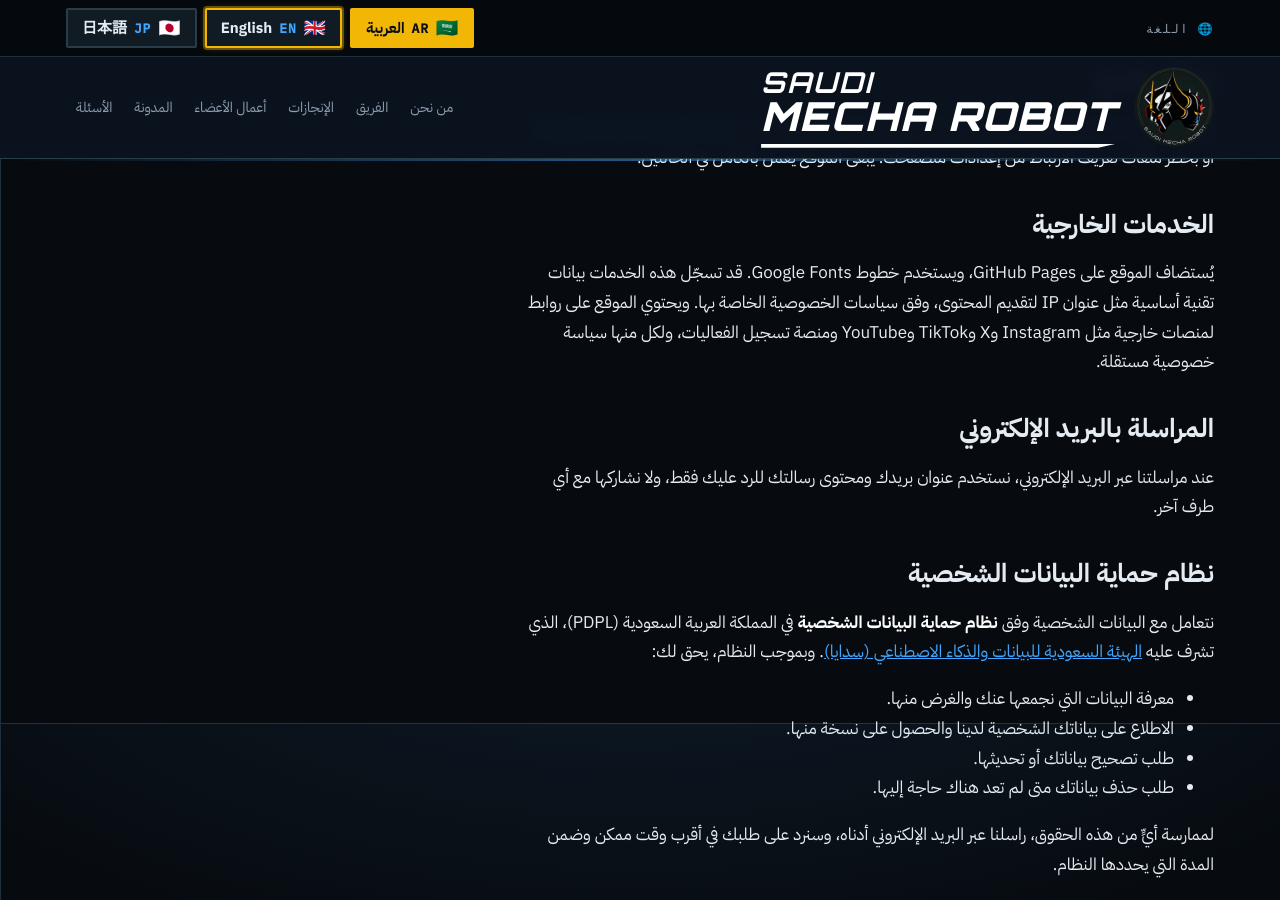
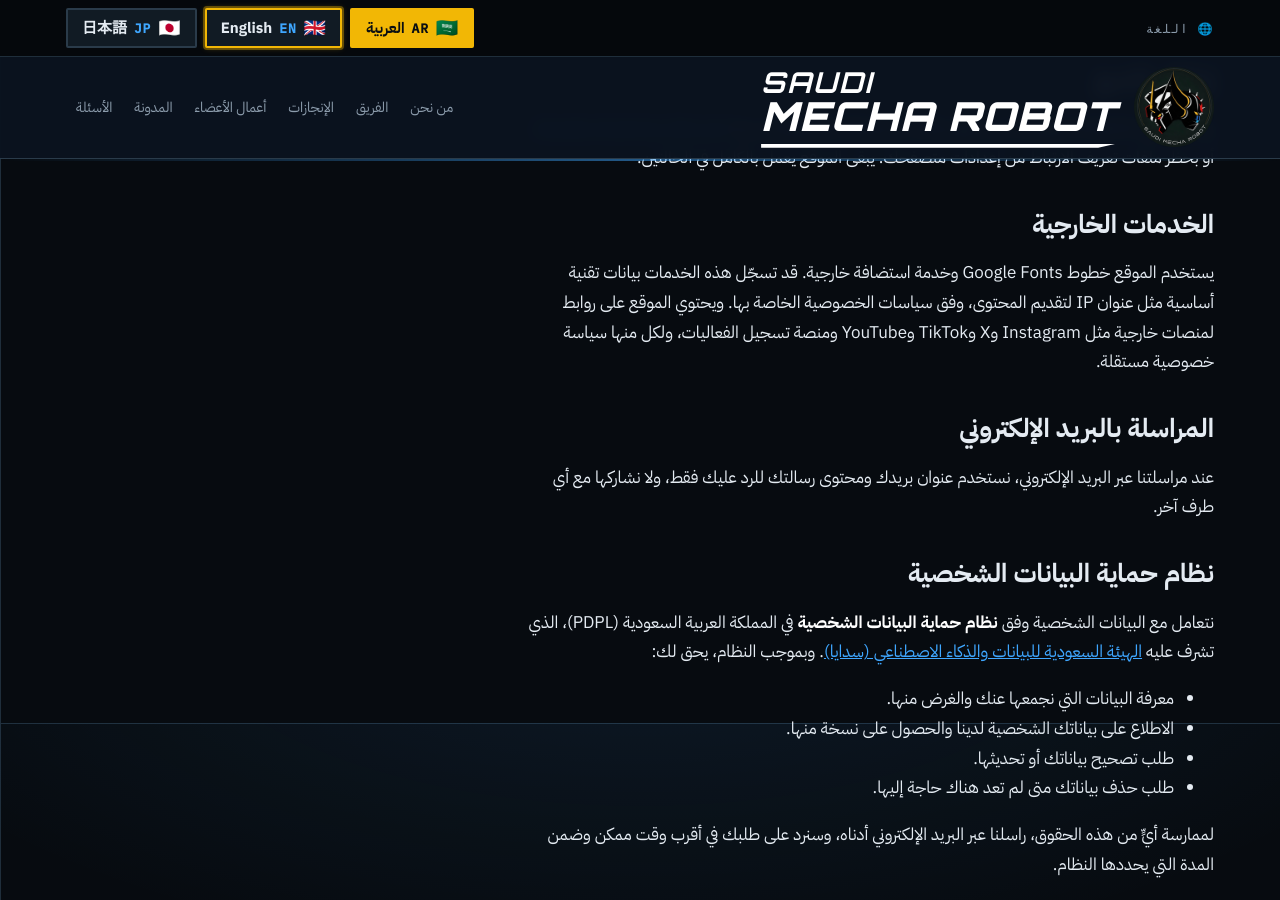
Before and after one commit to SaudiMechaRobot/SaudiMechaRobot.github.io, a Jekyll site: the page built from privacy/index.html, in a window 1280 px wide and 900 px high, scrolled down 1077 px. Built offline with Jekyll 4.4.1, drawn with Linux system fonts in a browser that asks for light colours; some web fonts are replaced.

Commit message:
Add files via upload

```diff
--- a/privacy/index.html
+++ b/privacy/index.html
@@ -35,7 +35,7 @@ description: كيف يتعامل موقع نادي Saudi Mecha Robot مع بيا
 <p>يمكنك منع Google Analytics من جمع بياناتك عبر إضافة المتصفح الرسمية <a href="https://tools.google.com/dlpage/gaoptout" target="_blank" rel="noopener">Google Analytics Opt-out</a>، أو بحظر ملفات تعريف الارتباط من إعدادات متصفحك. يبقى الموقع يعمل بالكامل في الحالتين.</p>
 
 <h2>الخدمات الخارجية</h2>
-<p>يُستضاف الموقع على GitHub Pages، ويستخدم خطوط Google Fonts. قد تسجّل هذه الخدمات بيانات تقنية أساسية مثل عنوان IP لتقديم المحتوى، وفق سياسات الخصوصية الخاصة بها. ويحتوي الموقع على روابط لمنصات خارجية مثل Instagram وX وTikTok وYouTube ومنصة تسجيل الفعاليات، ولكل منها سياسة خصوصية مستقلة.</p>
+<p>يستخدم الموقع خطوط Google Fonts وخدمة استضافة خارجية. قد تسجّل هذه الخدمات بيانات تقنية أساسية مثل عنوان IP لتقديم المحتوى، وفق سياسات الخصوصية الخاصة بها. ويحتوي الموقع على روابط لمنصات خارجية مثل Instagram وX وTikTok وYouTube ومنصة تسجيل الفعاليات، ولكل منها سياسة خصوصية مستقلة.</p>
 
 <h2>المراسلة بالبريد الإلكتروني</h2>
 <p>عند مراسلتنا عبر البريد الإلكتروني، نستخدم عنوان بريدك ومحتوى رسالتك للرد عليك فقط، ولا نشاركها مع أي طرف آخر.</p>
```
